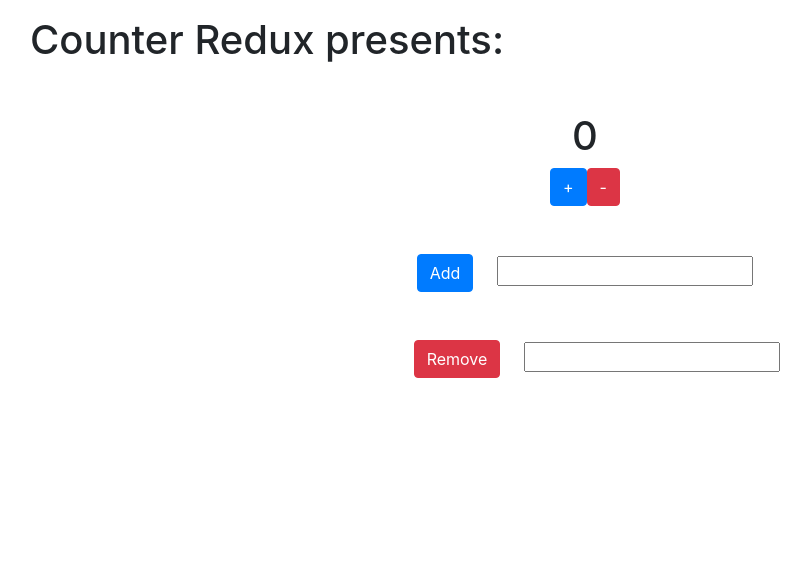
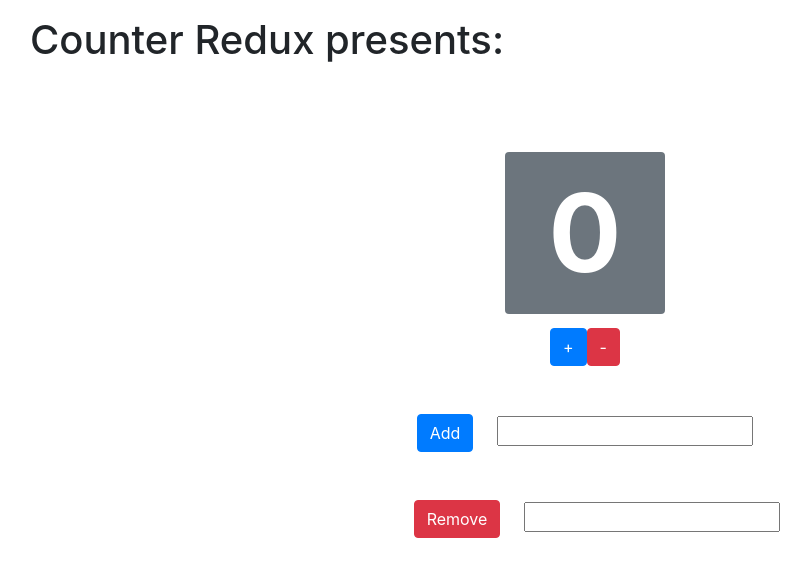
Before and after one commit to Kvin3324/counter_redux, a React (Create React App) app: page / in a window 1280 px wide. Shown: the top 576 px of the page, without its empty margins (55-866 px from the left). Built offline with nearby package versions, Linux system fonts and the light colour scheme.

Commit message:
Added class name

```diff
--- a/src/components/Counter.js
+++ b/src/components/Counter.js
@@ -12,7 +12,7 @@
 
   return(
     <div className="counter">
-      <h1>{data}</h1>
+      <h1 className="badge badge-secondary">{data}</h1>
     </div>
   )
 }
```
